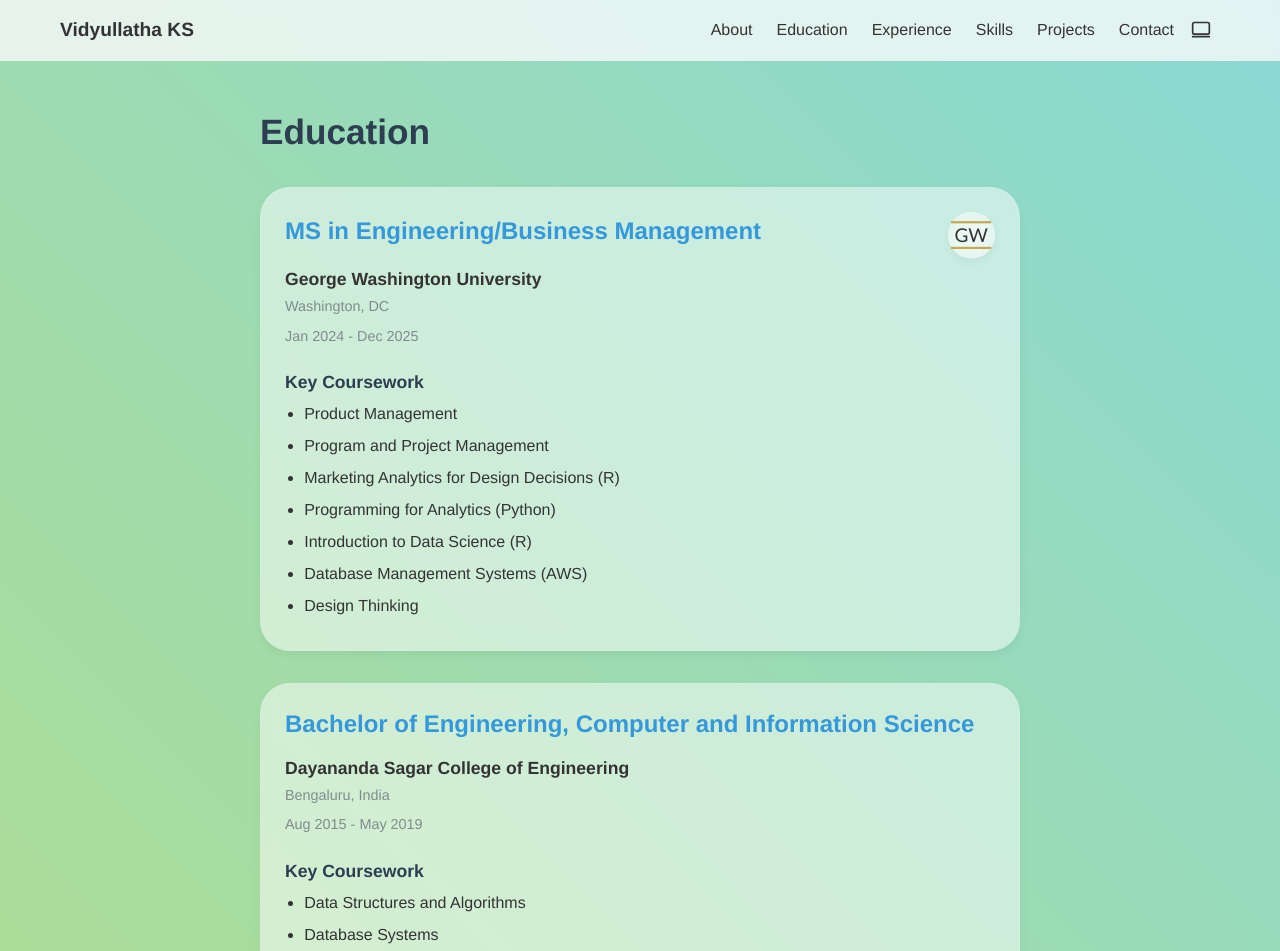
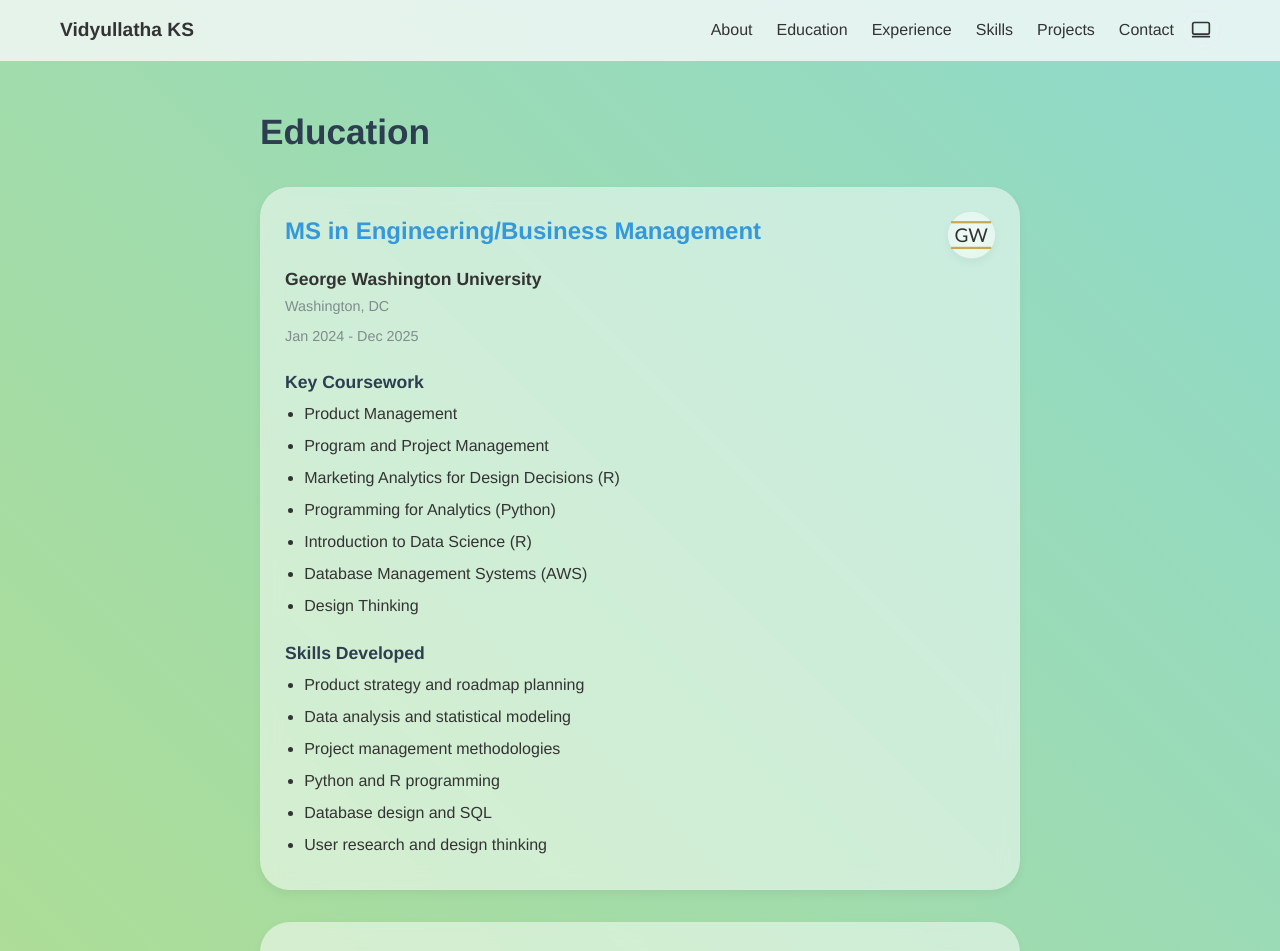
Before and after one commit to vidyullathaks/vidyullathaks.github.io, a SvelteKit app: page /education in a window 1280 px wide. Shown: the top 951 px of the page. Built offline with nearby package versions, Linux system fonts and the light colour scheme.

Commit message:
Restore Skills Developed section on education page (reverted unintended removal)

```diff
--- a/src/routes/education/+page.svelte
+++ b/src/routes/education/+page.svelte
@@ -61,6 +61,12 @@
 							{/each}
 						</ul>
 
+						<h3>Skills Developed</h3>
+						<ul>
+							{#each education.skills as skill}
+								<li>{skill}</li>
+							{/each}
+						</ul>
 					</div>
 				</GlassBox>
 			{/each}
```
